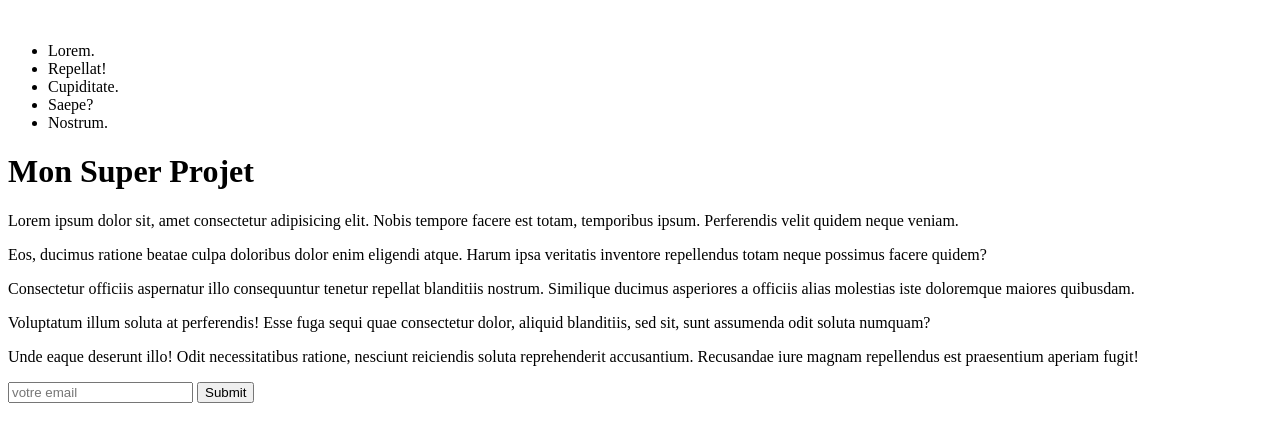
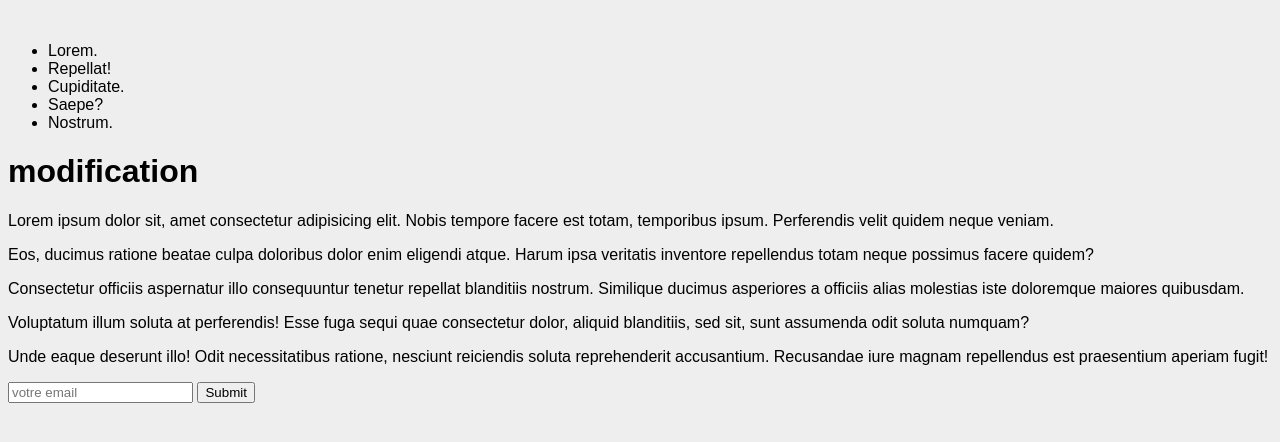
Before and after one commit to martaniew/doranco, a plain HTML site: page index.html in a window 1280 px wide. Drawn offline with Linux system fonts and the light colour scheme.

Commit message:
css et js

```diff
--- a/index.html
+++ b/index.html
@@ -4,6 +4,8 @@
     <meta charset="UTF-8">
     <meta http-equiv="X-UA-Compatible" content="IE=edge">
     <meta name="viewport" content="width=device-width, initial-scale=1.0">
+    <link rel="stylesheet" href="style.css">
+   <script src="script.js" defer></script>
     <title>Document</title>
 </head>
 <body>
--- /dev/null
+++ b/script.js
@@ -0,0 +1 @@
+document.querySelector("h1").innerHTML = "modification" ;
--- /dev/null
+++ b/style.css
@@ -0,0 +1,4 @@
+ body {
+     font-family: sans-serif;
+     background-color: #eee;
+ }
```
